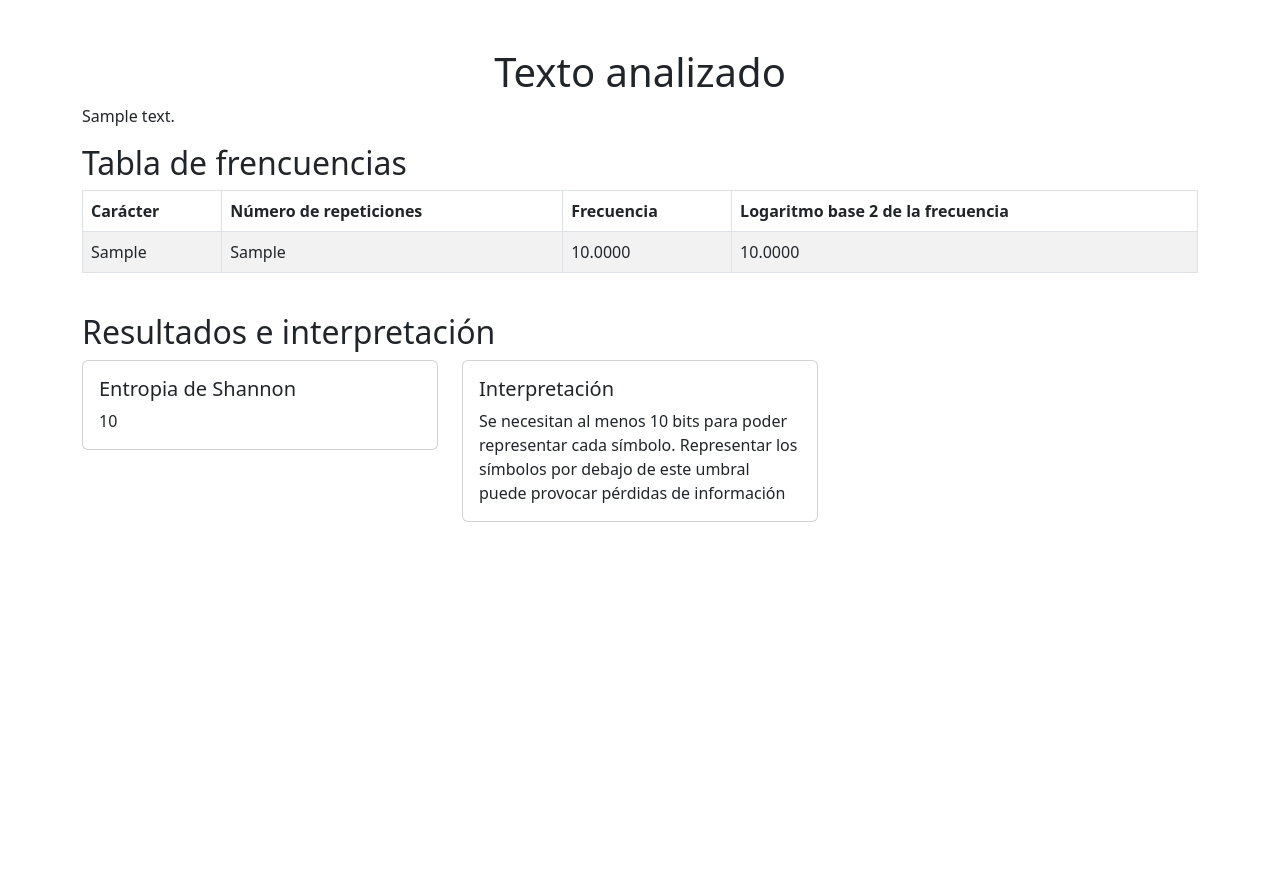
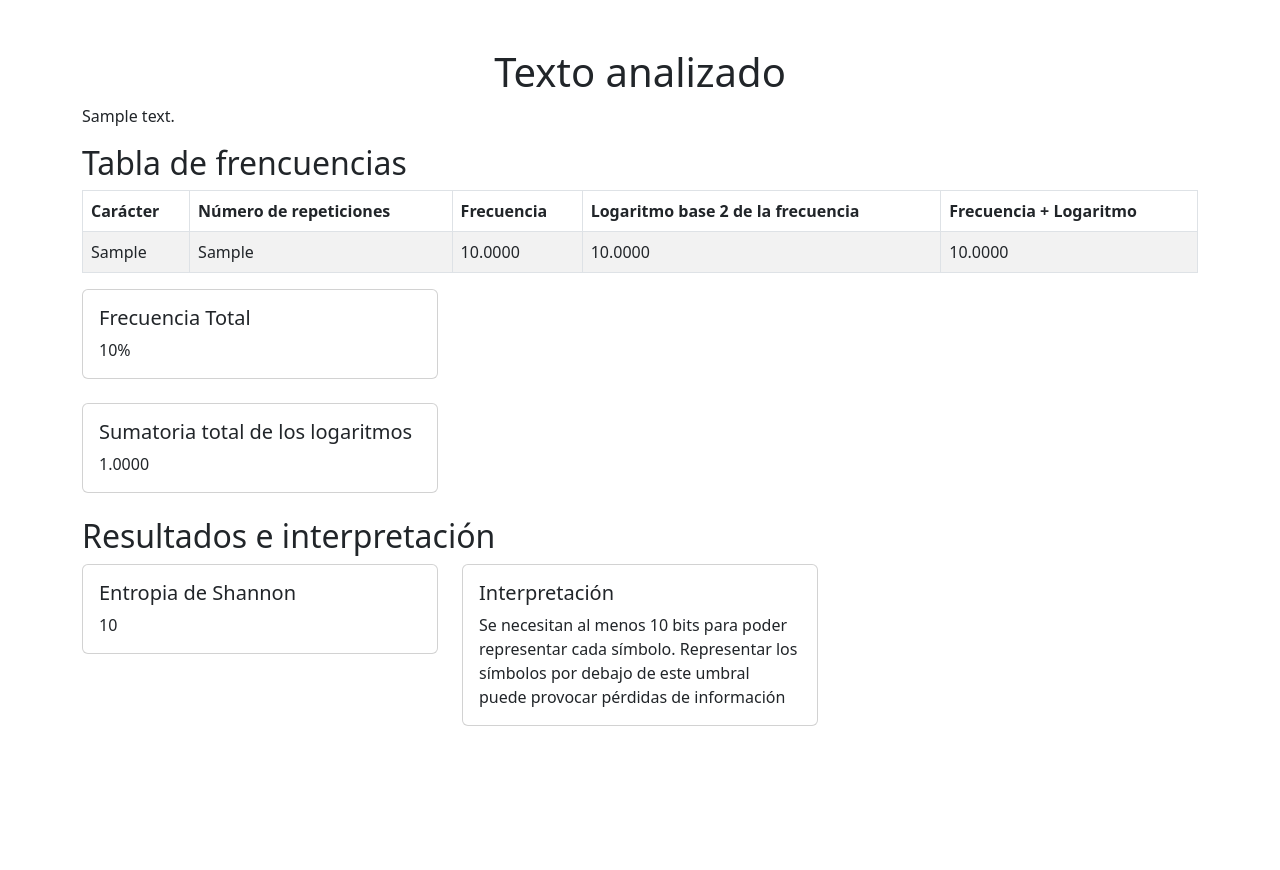
Before and after one commit to Ecadra/proyectos-compresion, a Django app: template templates/entropia/resultados.html in a window 1280 px wide. Shown: the part 120-990 px from the top of the page. Before the commit the page ends 642 px from the top, so only its background shows below. Run offline with Django 5.2, Linux system fonts and the light colour scheme; the template is opened without the code that fills it: most values are stand-ins (such as "Sample title", 1, 10 or a date in 2020).

Commit message:
Add frequency and total sum calculations to entropy results

```diff
--- a/templates/entropia/resultados.html
+++ b/templates/entropia/resultados.html
@@ -17,6 +17,7 @@
                             <th scope="col">Número de repeticiones</th>
                             <th scope="col">Frecuencia</th>
                             <th scope="col">Logaritmo base 2 de la frecuencia</th>
+                            <th scope="col">Frecuencia + Logaritmo</th>
                         </tr>
 
                     </thead>
@@ -27,12 +28,38 @@
                             <td>{{ fila.1 }}</td>
                             <td>{{ fila.2 | floatformat:4}}</td>
                             <td>{{ fila.3 | floatformat:4}}</td>
+                            <td>{{ fila.4 | floatformat:4}}</td>
                         </tr>
                         {%endfor%}
                     </tbody>
 
                 </table>
             </div>
+
+            <div class = "row">
+                <div class = "col-md-4">
+                    <div class = "card">
+                        <div class="card-body">
+                            <h5 class="card-title">Frecuencia Total</h5>
+                            <p class="card-text">{{entropia.frecuenciaTotal | floatformat:0}}%</p>
+                        </div>
+                    </div>
+                </div>
+            </div>
+
+            <br>
+
+            <div class = "row">
+                <div class = "col-md-4">
+                    <div class = "card">
+                        <div class="card-body">
+                            <h5 class="card-title">Sumatoria total de los logaritmos</h5>
+                            <p class="card-text">{{entropia.totalSumatoria | floatformat:4}}</p>
+                        </div>
+                    </div>
+                </div>
+            </div>
+
 
             <h2 class="mt-4">Resultados e interpretación</h2>
             <div class="row">
```
Also changed, not shown: apps/entropia/views.py (+12 -1 lines).
